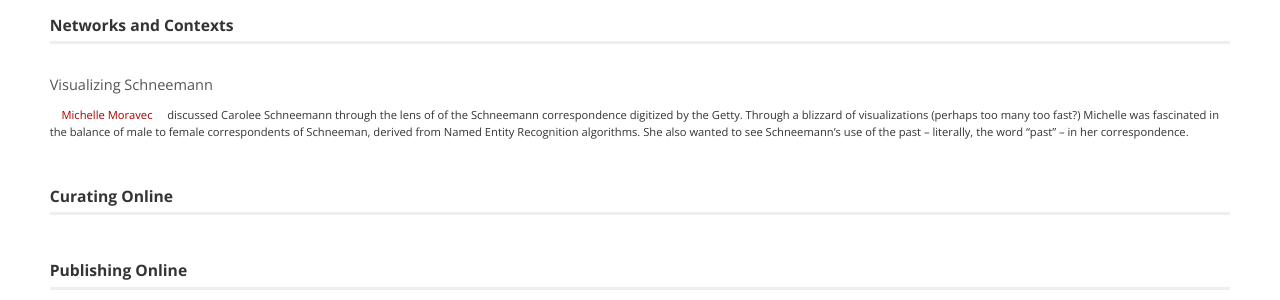
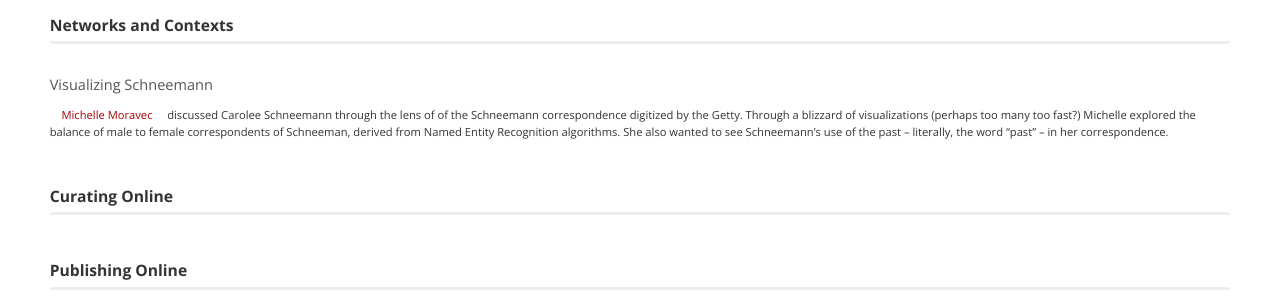
Before and after one commit to mdlincoln/mdlincoln.github.io, a Jekyll site: the page built from _posts/2013-11-15-american-art-history-and-digital-scholarship.md, in a window 1280 px wide. Shown: the part 1383-1683 px from the top of the page. Built offline with Jekyll 4.4.1, drawn with Linux system fonts in a browser that asks for light colours; comment, search, counter and statistics services are not loaded.

Commit message:
typo fix

```diff
--- a/_posts/2013-11-15-american-art-history-and-digital-scholarship.md
+++ b/_posts/2013-11-15-american-art-history-and-digital-scholarship.md
@@ -61,7 +61,7 @@ Though Marian and Thomas had not yet drawn conclusions from these data, they hop
 ## Visualizing Schneemann
 
 [Michelle Moravec](https://twitter.com/professmoravec) discussed Carolee Schneemann through the lens of of the Schneemann correspondence digitized by the Getty.
-Through a blizzard of visualizations (perhaps too many too fast?) Michelle was fascinated in the balance of male to female correspondents of Schneeman, derived from Named Entity Recognition algorithms.
+Through a blizzard of visualizations (perhaps too many too fast?) Michelle explored the balance of male to female correspondents of Schneeman, derived from Named Entity Recognition algorithms.
 She also wanted to see Schneemann's use of the past -- literally, the word "past" -- in her correspondence.
 
 # Curating Online
```
